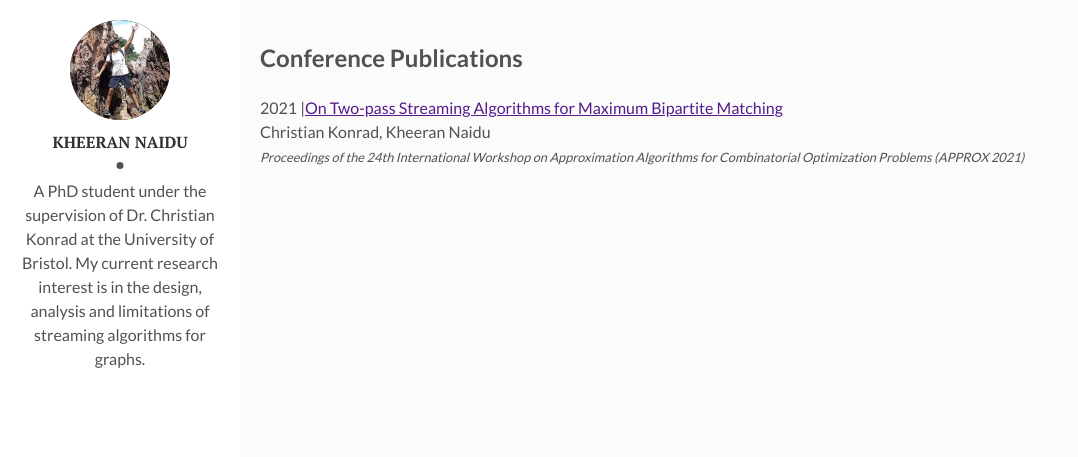
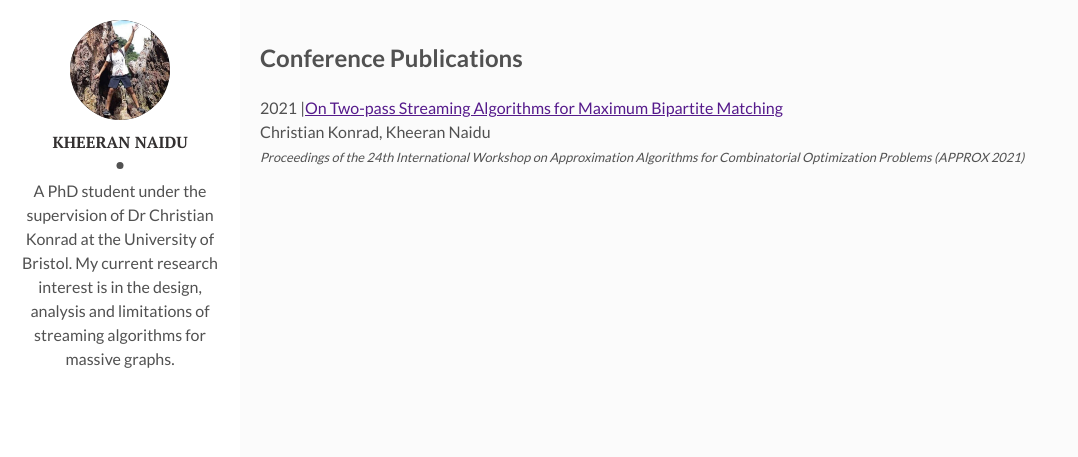
Before and after one commit to kheeran/kheeran.github.io, a Jekyll site: the page built from index.html, in a window 1280 px wide. Shown: the top 457 px of the page, without its empty margins (0-1078 px from the left). Built offline with Jekyll 4.4.1, drawn with Linux system fonts in a browser that asks for light colours; the list of posts is cut into pages by our own code.

Commit message:
minor edit to description

```diff
--- a/_config.yml
+++ b/_config.yml
@@ -8,7 +8,7 @@ site-twitter: #if your site has a twitter account, enter it here
 # Author Settings
 author: Kheeran Naidu # add your name
 author-img: kheeran.jpg # add your photo
-about-author: A PhD student under the supervision of Dr. Christian Konrad at the University of Bristol. My current research interest is in the design, analysis and limitations of streaming algorithms for graphs. # add description
+about-author: A PhD student under the supervision of Dr Christian Konrad at the University of Bristol. My current research interest is in the design, analysis and limitations of streaming algorithms for massive graphs. # add description
 social-twitter: # add your Twitter handle
 social-facebook: # add your Facebook handle
 social-github: kheeran # add your Github handle
```
